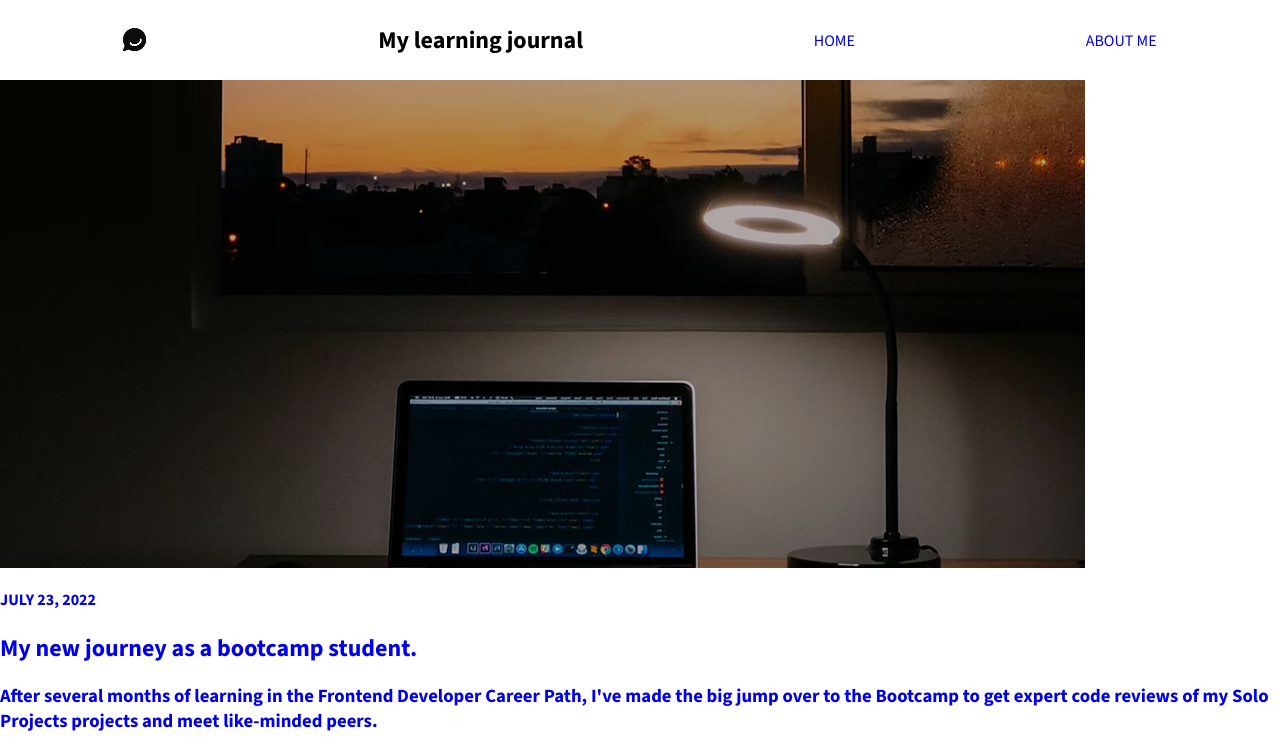
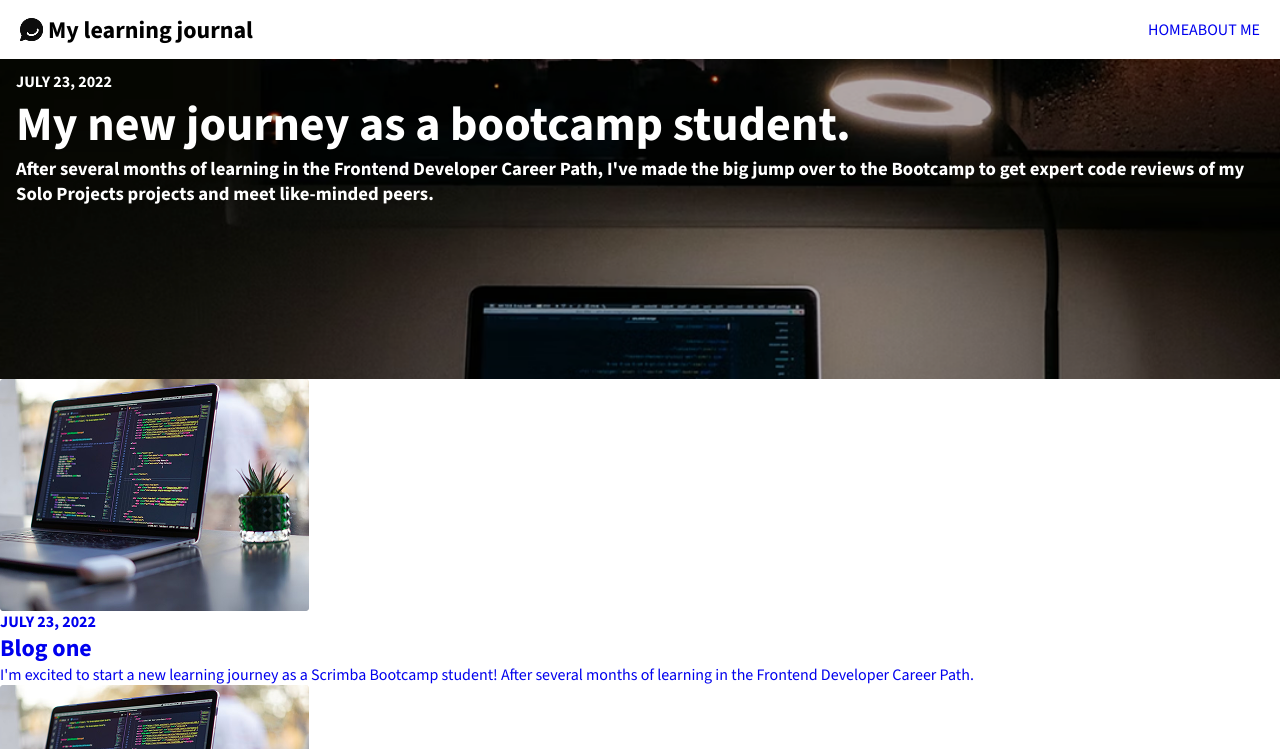
Before and after one commit to macien12/Learning-Journal-Scrimba, a website built with Vite: page index.html in a window 1280 px wide. Shown: the top 749 px of the page. Built offline with nearby package versions, Linux system fonts and the light colour scheme.

Commit message:
Added css changes

```diff
--- a/css/style.css
+++ b/css/style.css
@@ -11,11 +11,12 @@ body {
 
 .headerEl {
     display: flex;
-    padding: 1em 1em;
-    height: 10%;
+    padding: 0.75rem 1.25rem;
+    min-height: 59px;
     align-items: center;
-    justify-content: space-around;
+    justify-content: space-between;
     gap: 1em;
+
 }
 
 .headerEl h1 {
@@ -26,6 +27,58 @@ a {
     text-decoration: none;
 }
 
-a img {
-    background-size: 50% auto;
+
+.header-brand, .header-nav {
+    display: flex;
+    align-items: center;
 }
+
+.header-brand {
+    gap: 0.25rem;
+}
+
+.header-brand img {
+    width: 1.5rem;
+    height: auto;
+}
+
+.hero-post {
+    display: block;
+    background-image: url("../images/blog-image-hero.png");
+    background-size: cover;
+    background-position: center;
+    background-repeat: no-repeat;
+    min-height: 20rem;
+    display: flex;
+    justify-content: center;
+    text-decoration: none;
+    color: white;
+    padding: 0.75rem 1rem;
+}
+
+a:hover, a:focus {
+    filter: brightness(0.9);
+}
+
+a:focus {
+    outline: 3px solid #5a5a5a;
+    box-shadow: 0 0 0 3px rgba(135,18,113,0.5);
+    transition: outline 0.2s ease, box-shadow 0.2s ease;
+}
+
+.hero-post a:visited {
+  color: white;
+}
+
+a:visited {
+    color: #141414;
+}
+
+.hero-post h2 {
+    font-size: 3rem;
+}
+
+h1, h2, h3, h4, p {
+    margin: 0;
+    padding: 0;
+}
--- a/index.html
+++ b/index.html
@@ -11,11 +11,15 @@
     <body>
         <script src="index.js" type="module"></script>
         <header class="headerEl">
+            <div class="header-brand">
                 <img src="images/logo.png" alt="Rounded logo">
                 <h1>My learning journal</h1>
+            </div>
 
+            <nav class="header-nav" aria-label="Main navigation">
                 <a href="#">HOME</a>
                 <a href="#">ABOUT ME</a>
+            </nav>
 
         </header>
 
@@ -24,7 +28,7 @@
             class="hero-post"
             aria-label="My new journey as a bootcamp student.">
                <article>
-                    <img src="images/blog-image-hero.png" alt="Moody apartament, with lamp and laptop">
+
                     <header>
                         <h4>JULY 23, 2022</h4>
                         <h2>My new journey as a bootcamp student.</h2>
@@ -41,7 +45,7 @@
                     <header>
                         <h4>JULY 23, 2022</h4>
                         <h2>Blog one</h2>
-                        <h3>I'm excited to start a new learning journey as a Scrimba Bootcamp student! After several months of learning in the Frontend Developer Career Path.</h3>
+                        <p>I'm excited to start a new learning journey as a Scrimba Bootcamp student! After several months of learning in the Frontend Developer Career Path.</p>
                     </header>
                </article>
             </a>
```
